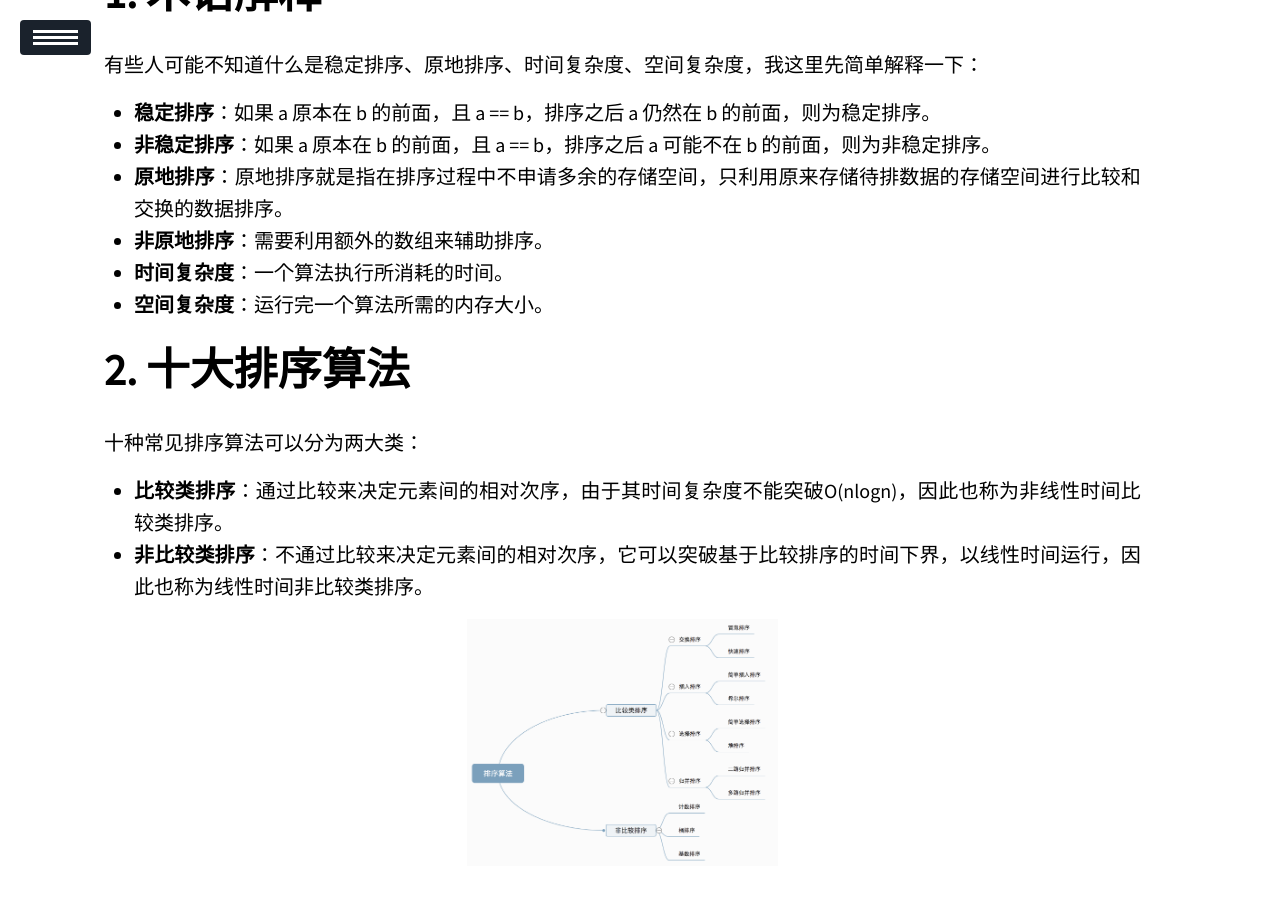
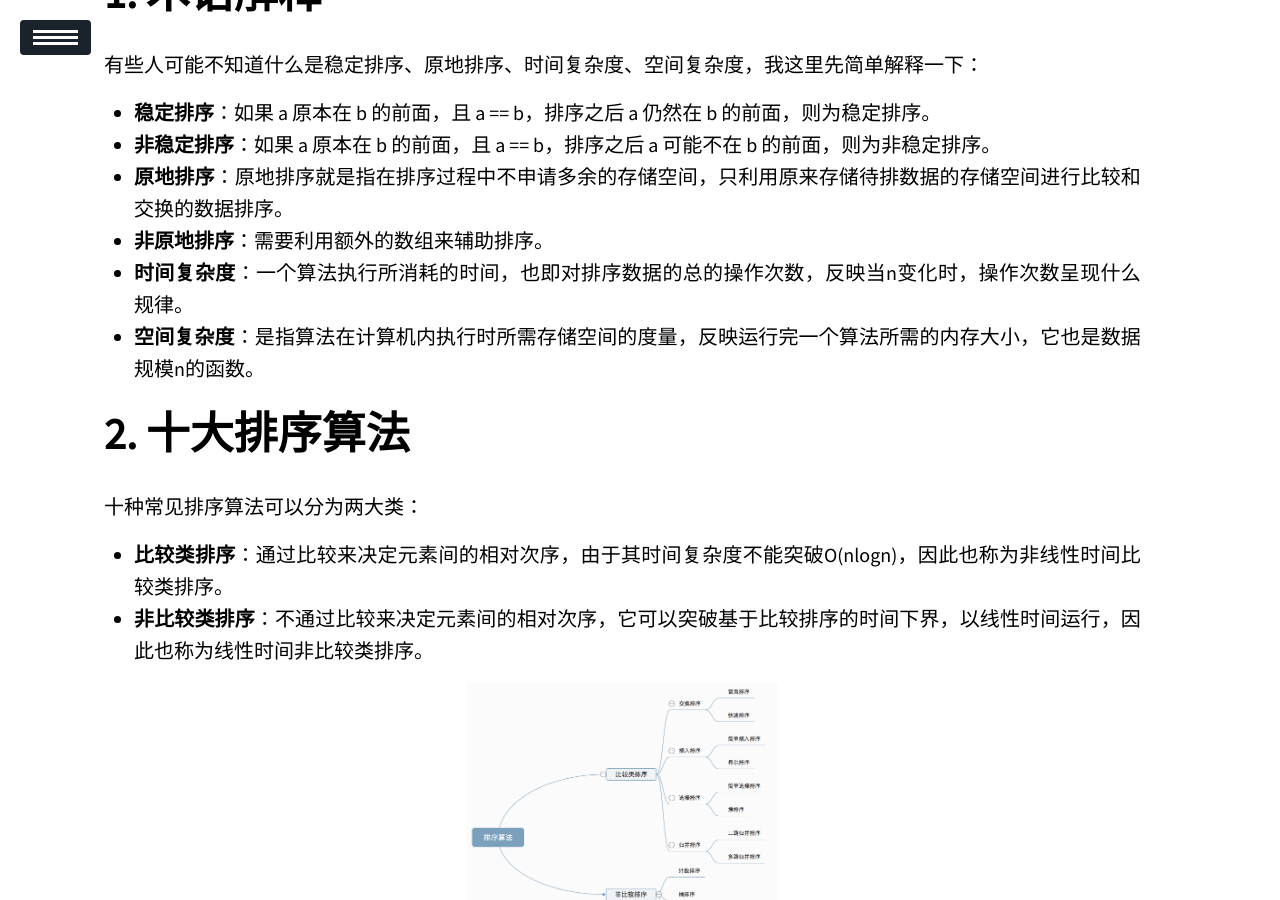
Before and after one commit to ssskz/ssskz.github.io, a Jekyll site: the page built from _posts/2024-9-13-Sorting-Algorithm.md, in a window 1280 px wide and 900 px high, scrolled down 389 px. Built offline with Jekyll 4.4.1, drawn with Linux system fonts in a browser that asks for light colours; our own code applies the rules of GitHub Pages for plain Markdown files; a script that is not in the unit is left out.

Commit message:
1
Signed-off-by: ssskz <12497590+ssskz@user.noreply.gitee.com>

```diff
--- a/_posts/2024-9-13-Sorting-Algorithm.md
+++ b/_posts/2024-9-13-Sorting-Algorithm.md
@@ -16,8 +16,8 @@ description: Sorting is an important operation in computer programming, we will
 - **非稳定排序**：如果 a 原本在 b 的前面，且 a == b，排序之后 a 可能不在 b 的前面，则为非稳定排序。
 - **原地排序**：原地排序就是指在排序过程中不申请多余的存储空间，只利用原来存储待排数据的存储空间进行比较和交换的数据排序。
 - **非原地排序**：需要利用额外的数组来辅助排序。
-- **时间复杂度**：一个算法执行所消耗的时间。
-- **空间复杂度**：运行完一个算法所需的内存大小。
+- **时间复杂度**：一个算法执行所消耗的时间，也即对排序数据的总的操作次数，反映当n变化时，操作次数呈现什么规律。
+- **空间复杂度**：是指算法在计算机内执行时所需存储空间的度量，反映运行完一个算法所需的内存大小，它也是数据规模n的函数。
 
 # 十大排序算法
 
@@ -25,7 +25,6 @@ description: Sorting is an important operation in computer programming, we will
 
 - **比较类排序**：通过比较来决定元素间的相对次序，由于其时间复杂度不能突破O(nlogn)，因此也称为非线性时间比较类排序。
 - **非比较类排序**：不通过比较来决定元素间的相对次序，它可以突破基于比较排序的时间下界，以线性时间运行，因此也称为线性时间非比较类排序。
-
 
 <img src="https://ssskz.github.io/materials/Sorting/sorting.png" width="30%">
 
```
